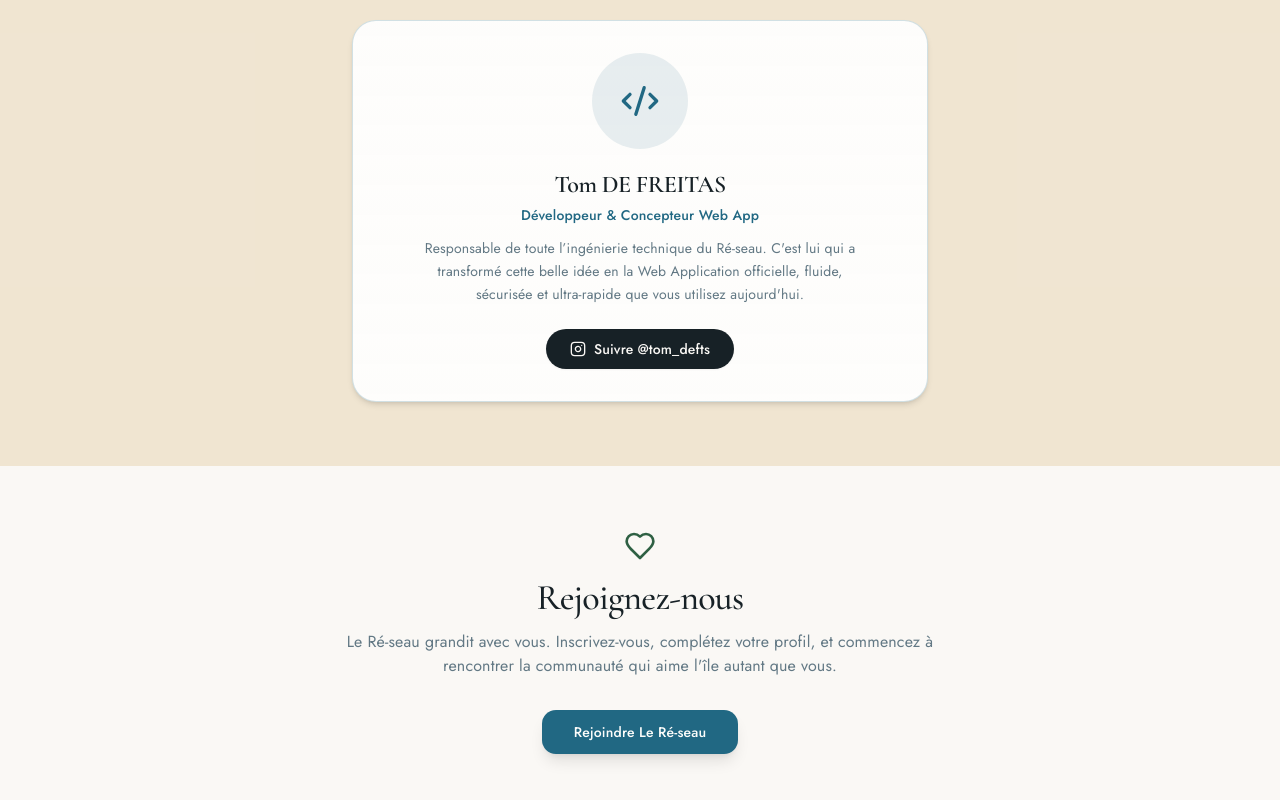
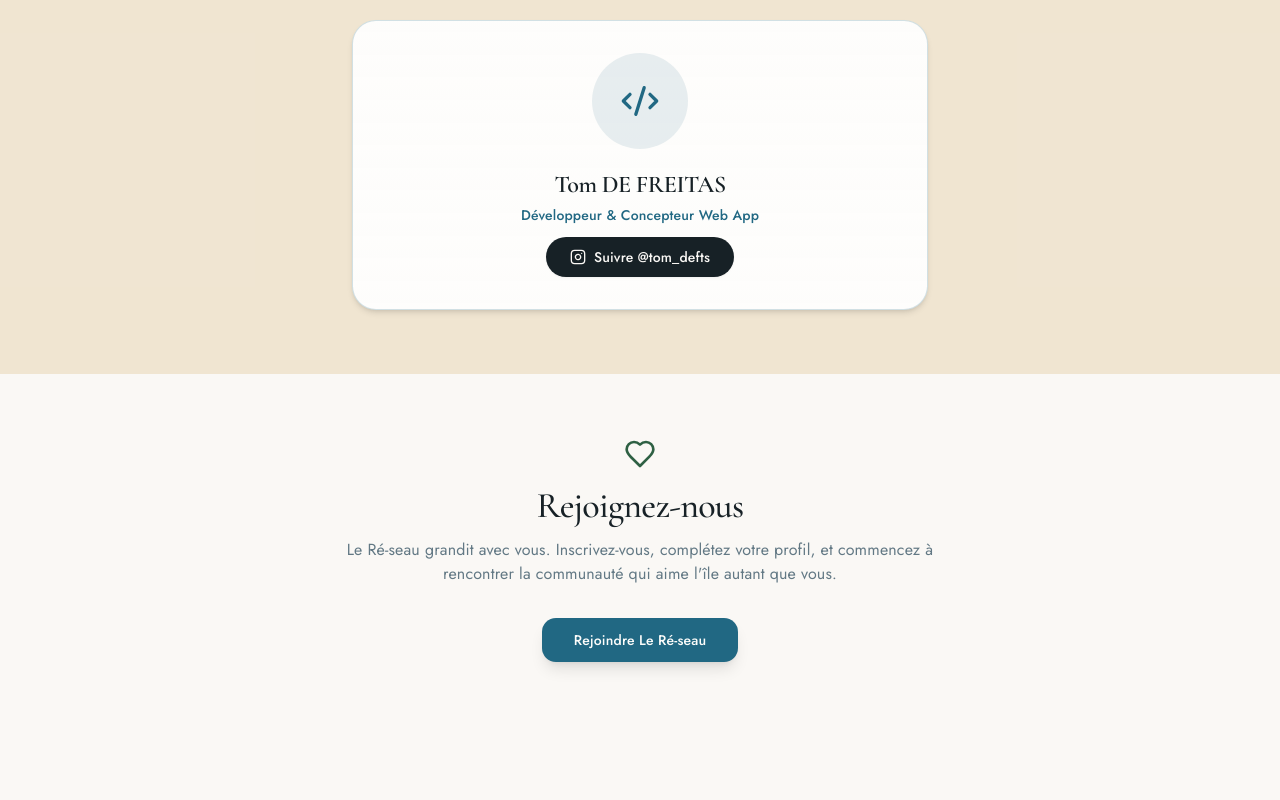
Before and after one commit to tom2freitas13-del/le-re-seau, a React (Vite) app: page /about in a window 1280 px wide. Shown: the part 1492-2292 px from the top of the page. Built offline with nearby package versions, Linux system fonts and the light colour scheme; no server answers.

Commit message:
about v2

```diff
--- a/src/pages/About.tsx
+++ b/src/pages/About.tsx
@@ -131,10 +131,6 @@ export default function About() {
               <h3 className="font-display text-2xl font-semibold mb-1">Tom DE FREITAS</h3>
               <p className="text-sm font-medium text-primary mb-3">Développeur & Concepteur Web App</p>
 
-              <p className="text-sm text-muted-foreground max-w-md mx-auto mb-6 leading-relaxed">
-                Responsable de toute l’ingénierie technique du Ré-seau. C'est lui qui a transformé cette belle idée en la Web Application officielle, fluide, sécurisée et ultra-rapide que vous utilisez aujourd'hui.
-              </p>
-
               <a
                 href="https://instagram.com/tom_defts"
                 target="_blank"
```
